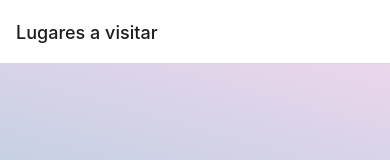
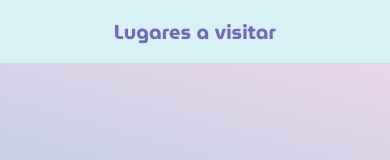
Before and after one commit to SmaelNicolas/guide-places-react-native, a React Native app: screen / in a window 390 px wide. Shown: the top 160 px of the page. Built offline with nearby package versions, Linux system fonts and the light colour scheme.

Commit message:
added styles to screen header

```diff
--- a/src/navigation/locations.jsx
+++ b/src/navigation/locations.jsx
@@ -5,7 +5,21 @@ const Stack = createNativeStackNavigator();
 
 export const GuidePlacesNavigator = () => {
 	return (
-		<Stack.Navigator initialRouteName="Categories">
+		<Stack.Navigator
+			initialRouteName="Categories"
+			screenOptions={{
+				headerTitleAlign: "center",
+				headerStyle: {
+					backgroundColor: "#d8f1f5",
+				},
+				headerTintColor: "#392496",
+				navigationBarColor: "transparent",
+				headerTitleStyle: {
+					fontFamily: "MM-700",
+					fontSize: 20,
+					color: "#6F69B7",
+				},
+			}}>
 			<Stack.Screen
 				name="Categories"
 				component={Categories}
```
